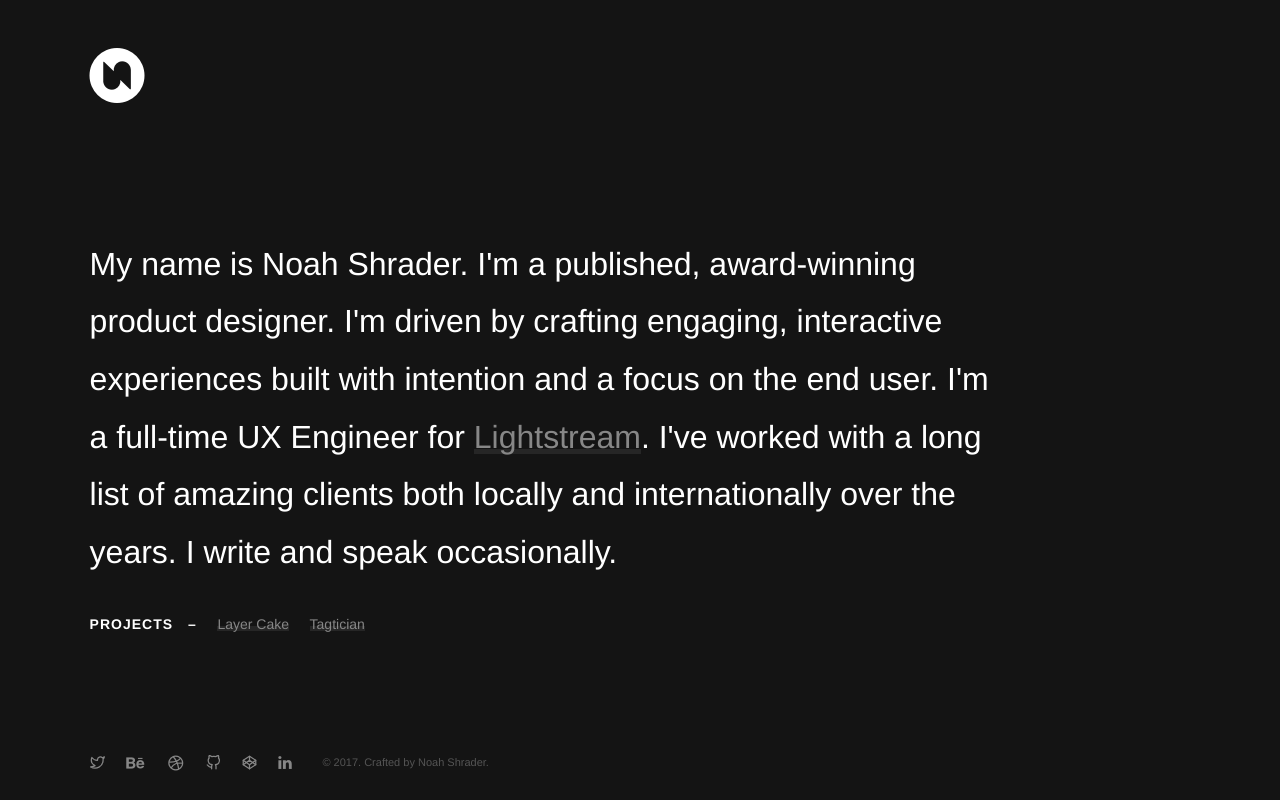
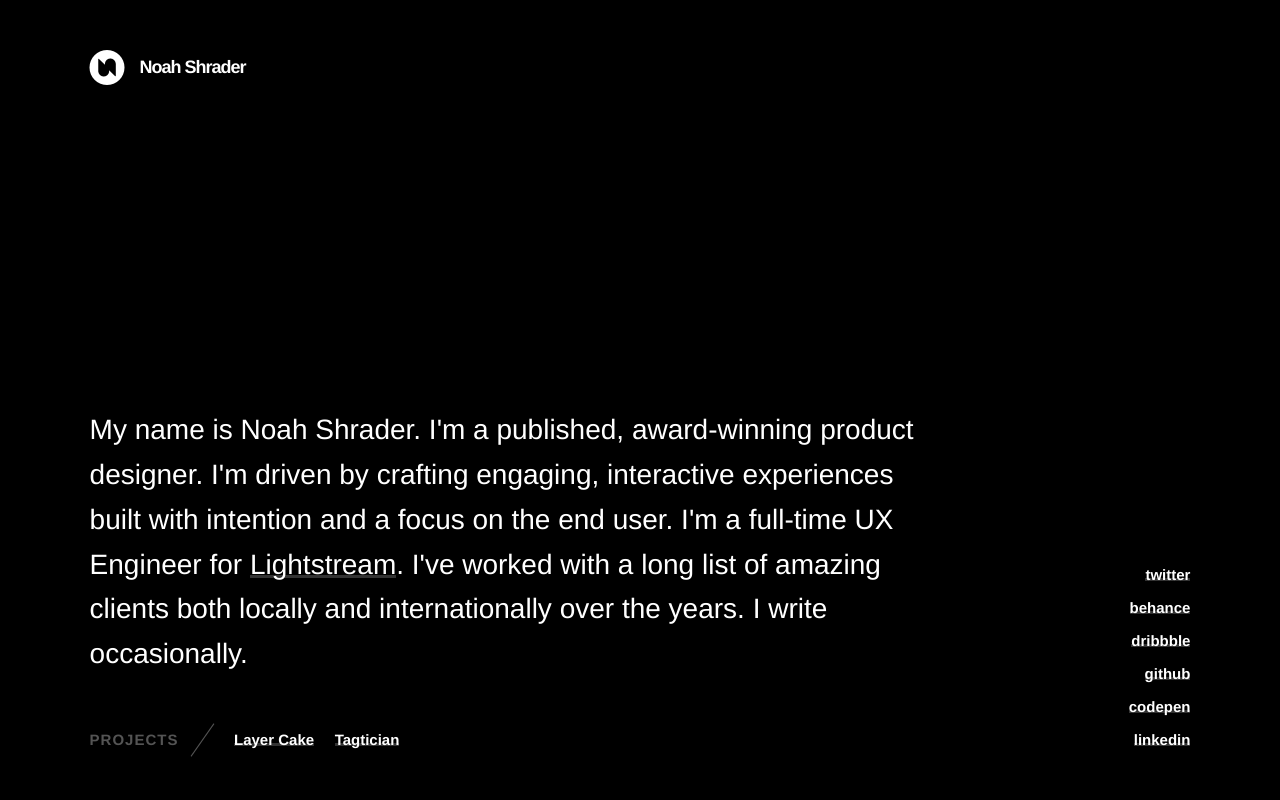
Before and after one commit to noahshrader/noah-shrader, a plain HTML site: page index.html in a window 1280 px wide. Drawn offline with nearby package versions, Linux system fonts and the light colour scheme.

Commit message:
Update structure and layout

```diff
--- a/index.html
+++ b/index.html
@@ -3,8 +3,7 @@
 <head>
 
 	<title>Noah Shrader - User Experience Engineer and Designer</title>
-
-	<meta name="description" content="I'm a UI &amp; UX designer and front-end developer in Memphis with a focus on standards and engaging interactive experiences.">
+	<meta name="description" content="I'm a UX engineer and designer from Memphis">
 	<meta charset='utf-8'>
 	<meta content='IE=edge,chrome=1' http-equiv='X-UA-Compatible'>
 	<meta content='width=device-width, user-scalable=no' name='viewport'>
@@ -40,27 +39,30 @@
 
 	<header>
 		<i class="logo icon-noahlogo"></i>
+		<span class="name">Noah Shrader</span>
 	</header>
 
 	<main>
-		<h2>My name is Noah Shrader. I'm a published, award-winning product designer. I'm driven by crafting engaging, interactive experiences built with intention and a focus on the end user. I'm a full-time UX Engineer for <a href="https://www.golightstream.com" title="Lightstream" target="_blank">Lightstream</a>. I've worked with a long list of amazing clients both locally and internationally over the years. I write and speak occasionally.</h2>
-		<ul class="utility">
-			<li>Projects</li>
-			<li><a>Layer Cake</a></li>
-			<li><a href="http://tagtician.com" target="_blank">Tagtician</a></li>
-		</ul>
+		<div class="welcome">
+			<h3>My name is Noah Shrader. I'm a published, award-winning product designer. I'm driven by crafting engaging, interactive experiences built with intention and a focus on the end user. I'm a full-time UX Engineer for <a href="https://www.golightstream.com" title="Lightstream" target="_blank">Lightstream</a>. I've worked with a long list of amazing clients both locally and internationally over the years. I write occasionally.</h3>
+			<ul class="projects">
+				<li>Projects</li>
+				<li><a>Layer Cake</a></li>
+				<li><a href="http://tagtician.com" target="_blank">Tagtician</a></li>
+			</ul>
+		</div>
 	</main>
 
 	<footer>
 		<ul class="social">
-			<li><a href="https://twitter.com/noahshrader" title="Twitter" target="_blank"><i data-feather="twitter"></i></a></li>
-			<li><a href="https://behance.net/noahshrader" title="Behance" target="_blank"><i class="icon-behance"></i></a></li>
-			<li><a href="https://dribbble.com/noahshrader" title="Dribbble" target="_blank"><i class="icon-dribbble"></i></a></li>
-			<li><a href="https://github.com/noahshrader" title="Github" target="_blank"><i data-feather="github"></i></a></li>
-			<li><a href="https://codepen.io/noahshrader" title="Codepen" target="_blank"><i data-feather="codepen"></i></a></li>
-			<li><a href="https://linkedin.com/in/noahshrader" title="LinkedIn" target="_blank"><i class="icon-linkedin"></i></a></li>
+			<li>Social</li>
+			<li><a href="https://twitter.com/noahshrader" title="Twitter" target="_blank">Twitter</a></li>
+			<li><a href="https://behance.net/noahshrader" title="Behance" target="_blank">Behance</i></a></li>
+			<li><a href="https://dribbble.com/noahshrader" title="Dribbble" target="_blank">Dribbble</a></li>
+			<li><a href="https://github.com/noahshrader" title="Github" target="_blank">Github</a></li>
+			<li><a href="https://codepen.io/noahshrader" title="Codepen" target="_blank">Codepen</a></li>
+			<li><a href="https://linkedin.com/in/noahshrader" title="LinkedIn" target="_blank">LinkedIn</a></li>
 		</ul>
-		<span class="copy">&copy; 2017. Crafted by Noah Shrader.</span>
 	</footer>
 
 	<script>
--- a/scss/components/_footer.scss
+++ b/scss/components/_footer.scss
@@ -1,112 +1,46 @@
 footer {
-	display: flex;
-	flex: 0;
-	padding: ($gutter / 2) 7%;
-	width: 100%;
-	height: $footerheight;
-	min-height: min-content;
+	position: fixed;
+	bottom: $gutter;
+	right: 7%;
+	text-align: right;
 
 	// Social media
 	ul {
 		@include clean-ul;
-		margin-right: ($gutter / 2);
 
 		li {
-			display: inline-block;
-			margin-right: ($gutter / 2);
+			margin-top: 10px;
 
-			a {
-				display: block;
+			&:first-child {
+				display: none;
 				color: $gray;
+				font-family: $secfont;
+				font-size: 15px;
+				font-weight: 600;
+				text-transform: uppercase;
+				letter-spacing: 1px;
 
-				&::after {
-					display: none;
-				}
-
-				svg {
-					height: 15px;
-					width: 15px;
-
-					path,
-					polyline,
-					line,
-					polygon {
-						@include trans;
-						color: $gray;
-					}
-
-					@media screen and (max-width: $smalldevice) {
-						height: 20px;
-						width: 20px;
-					}
-				}
-
-				i {
-					@include trans;
-
-					&.icon-dribbble {
-						font-size: 20px;
-					}
-
-					&.icon-linkedin {
-						font-size: 15px;
-
-						&::before {
-							top: 0;
-						}
-					}
-
-					&::before {
-						position: relative;
-						top: 3px;
-					}
-
-					@media screen and (max-width: $smalldevice) {
-						font-size: 25px;
-					}
-				}
-
-				&:hover {
-					svg {
-						path,
-						polyline,
-						line,
-						polygon {
-							color: $white;
-						}
-					}
-
-					i {
-						color: $white;
-					}
+				@media screen and (max-width: $mediumdevice) {
+					display: block;
 				}
 			}
 
-			@media screen and (max-width: $smalldevice) {
-				margin: 0 ($gutter / 2);
+			a {
+				font-family: $secfont;
+				font-size: 15px;
+				text-transform: lowercase;
 			}
-		}
 
-		@media screen and (max-width: $smalldevice) {
-			margin-right: 0;
-			margin-bottom: ($gutter / 2);
-			width: 100%;
+			@media screen and (max-width: $mediumdevice) {
+				margin-top: ($gutter / 2);
+				padding: 0 7%;
+			}
 		}
 	}
 
-	// Copyright notice
-	.copy {
-		display: inline-block;
-		color: $dgray;
-		font-family: $secfont;
-		font-size: .55em;
-		line-height: 25px;
-		margin: 0;
-	}
-
-	@media screen and (max-width: $smalldevice) {
-		flex-direction: column;
-		text-align: center;
-		padding-top: ($gutter * 2);
+	@media screen and (max-width: $mediumdevice) {
+		position: static;
+		text-align: left;
+		padding-bottom: $gutter;
 	}
 }
--- a/scss/components/_header.scss
+++ b/scss/components/_header.scss
@@ -8,7 +8,17 @@ header {
 
   .logo {
     color: $white;
-    font-size: 55px;
-    height: 55px;
+    font-size: 35px;
+    height: 35px;
+  }
+
+  .name {
+    display: inline-block;
+    color: $white;
+    font-family: $secfont;
+    font-size: 18px;
+    font-weight: 700;
+    letter-spacing: -1px;
+    margin-left: 15px;
   }
 }
--- a/scss/elements/_type.scss
+++ b/scss/elements/_type.scss
@@ -39,9 +39,8 @@ h2 {
 }
 
 h3 {
-	font-size: 1.5em;
-  font-weight: 400;
-	line-height: 1.3em;
+	font-size: 1.4em;
+	line-height: 1.6em;
 
  	@media screen and (max-width: $smalldevice) {
     font-size: 1.3em;
--- a/scss/settings/_base.scss
+++ b/scss/settings/_base.scss
@@ -1,51 +1,78 @@
 main {
 	display: flex;
-	align-items: center;
-  flex-direction: column;
-  justify-content: center;
+	align-items: flex-end;
   flex-wrap: wrap;
-  flex: 2;
-	padding: 0 7%;
-	height: calc(100% - (#{$headerheight} + #{$footerheight}));
+	padding: 0 ($gutter + $footerwidth) 0 7%;
+	height: calc(100% - (#{$headerheight}));
 	min-height: min-content;
 	width: 100%;
 
-	h2 {
+	.welcome {
+		display: flex;
+		flex-direction: column;
+		padding-bottom: $gutter;
+		max-width: 850px;
+
+		h3 {
 			color: $white;
-		padding-right: 18%;
 			margin-top: ($gutter / 2);
 			width: 100%;
 
-		@media screen and (max-width: $smalldevice) {
-	    padding-right: 10%;
+			a {
+				font-weight: 300;
 			}
 		}
 
-	.utility {
+		// Projects
+		.projects {
 			@include clean-ul;
-		margin: $gutter 0;
+			margin-top: $gutter;
 			width: 100%;
 
 			li {
 				display: inline-block;
 				color: $gray;
 				font-family: $secfont;
-			font-size: 14px;
+				font-size: 15px;
 				margin-right: 15px;
 
 				&:first-child {
-				color: $white;
+					position: relative;
+					color: $dgray;
 					font-weight: 600;
 					text-transform: uppercase;
 					letter-spacing: 1px;
-				margin-right: 0;
+					padding-right: ($gutter / 2);
+					margin-right: ($gutter / 2);
 
 					&::after {
-					content: '–';
-					display: inline-block;
-					margin: 0 ($gutter / 2);
+						content: '';
+						position: absolute;
+						top: 50%;
+						right: 0;
+						height: 40px;
+						width: 1px;
+						background: $dgray;
+						transform: translateY(-50%) rotate(35deg);
+
+						@media screen and (max-width: $mediumdevice) {
+							display: none;
+						}
+					}
+				}
+
+				@media screen and (max-width: $mediumdevice) {
+					display: block;
+					margin-top: ($gutter / 2);
+					margin-right: 0;
 				}
 			}
 		}
 	}
+
+	@media screen and (max-width: $mediumdevice) {
+		align-items: flex-start;
+		padding: $gutter 7% 0;
+		height: auto;
 	}
+}
--- a/scss/settings/_reset.scss
+++ b/scss/settings/_reset.scss
@@ -16,21 +16,22 @@ body {
 	padding: 0;
 	height: 100%;
 	width: 100%;
-	background: $base;
+	background: $black;
 }
 
 body {
 	font-family: $mainfont;
 	font-size: $basefontsize;
-	font-weight: 300;
+	font-weight: 400;
 }
 
 // Links
 a {
   @include trans;
   position: relative;
-  color: $gray;
+  color: $white;
   font-size: 100%;
+  font-weight: 600;
   vertical-align: baseline;
   background: transparent;
   text-decoration: none;
@@ -42,10 +43,10 @@ a {
     content: '';
     position: absolute;
     left: 0;
-    bottom: 1px;
-    background: rgba($white, .08);
+    bottom: 2px;
+    background: rgba($white, .2);
     width: 100%;
-    height: 5px;
+    height: 3px;
     z-index: -1;
   }
 
--- a/scss/settings/_variables.scss
+++ b/scss/settings/_variables.scss
@@ -14,7 +14,7 @@ $primary: #0432ff; // Blue
 // Fonts
 $basefontsize: 20px;
 $mainfont: 'calluna', Helvetica, Arial, sans-serif;
-$secfont: 'europa', Helvetica, Arial, sans-serif;
+$secfont: 'nimbus-sans', Helvetica, Arial, sans-serif;
 $iconfont: 'noah-shrader';
 
 // Project colors
@@ -25,9 +25,9 @@ $pullr: #2bbb9a;
 
 // Structure
 $radius: 3px;
-$gutter: 30px;
-$headerheight: 150px;
-$footerheight: 65px;
+$gutter: 50px;
+$headerheight: 135px;
+$footerwidth: 200px;
 
 $largemaxwidth: 1400px;
 $mediummaxwidth: 980px;
@@ -36,5 +36,5 @@ $smallmaxwidth: 800px;
 // Breakpoints
 $largedesktop: 1200px;
 $desktop: 1024px;
-$mediumdevice: 800px;
+$mediumdevice: 650px;
 $smalldevice: 480px;
```
Also changed, not shown: css/style.css. Lines whose indentation alone changed are shown as unchanged.
